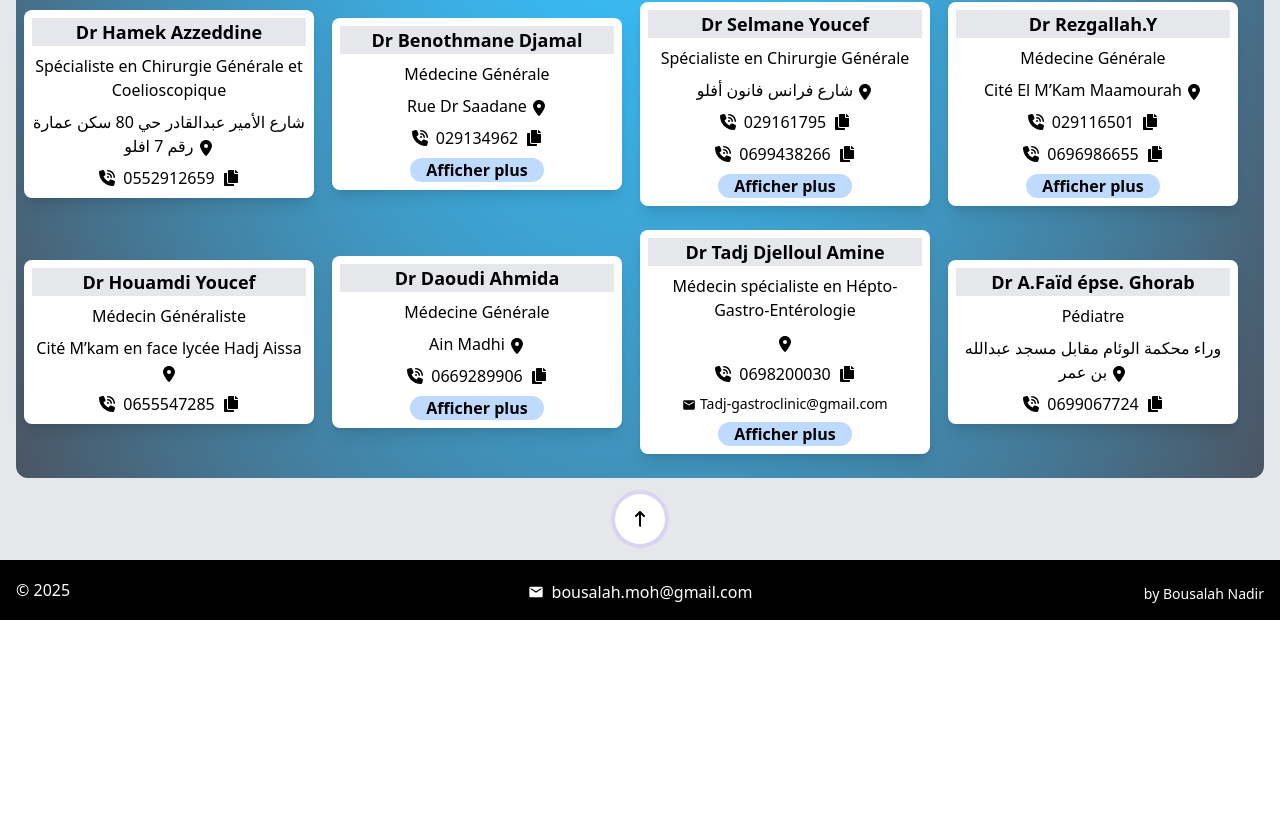
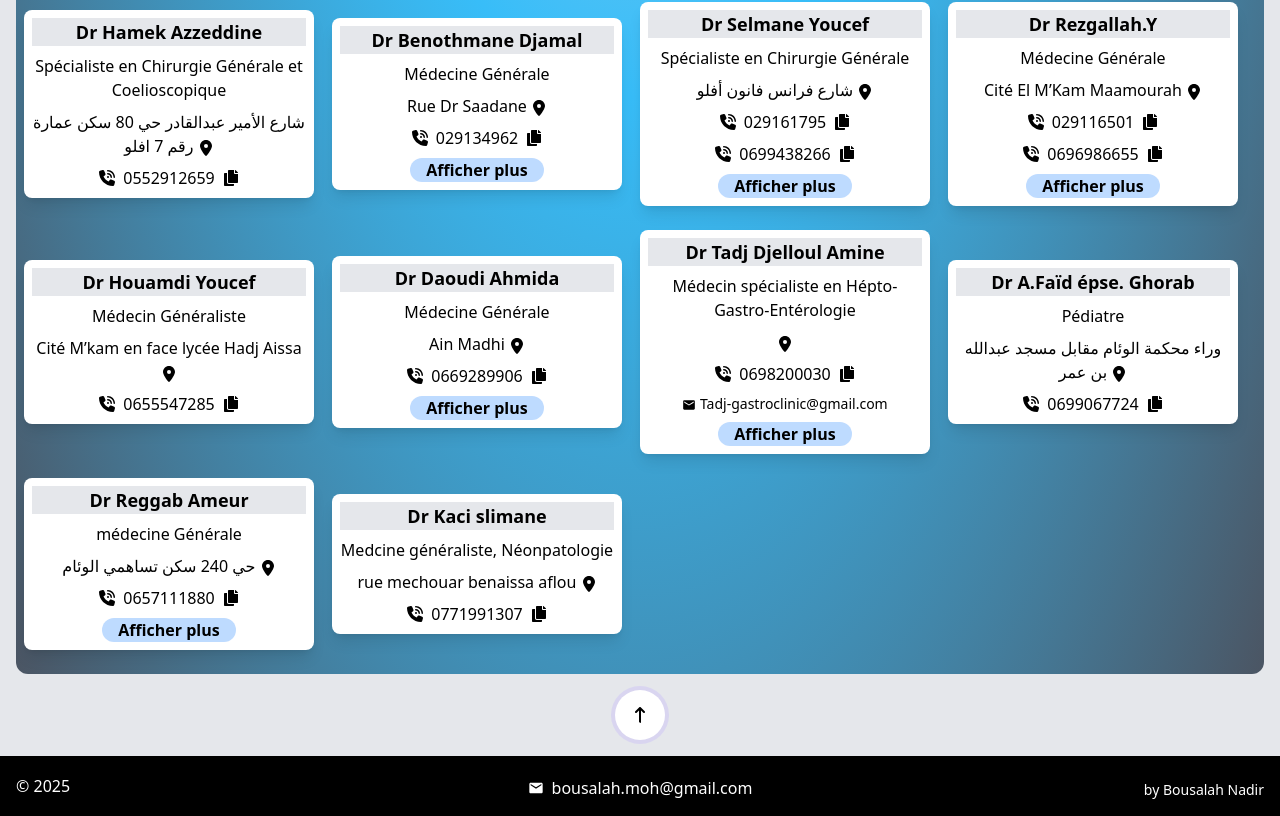
Before and after one commit to Medido1/Guide-M-dical-Laghouat, a React (Vite) app: page / in a window 1280 px wide. Shown: the part 4046-4862 px from the top of the page. Before the commit the page ends 4666 px from the top, so only its background shows below. Built offline with nearby package versions, Linux system fonts and the light colour scheme.

Commit message:
update database

```diff
--- a/data.js
+++ b/data.js
@@ -609,6 +609,23 @@ const doctors = [
     adress: "وراء محكمة الوئام مقابل مسجد عبدالله بن عمر",
     phone: "0699067724",
   },
+  {
+    id:61,
+    searchTerm:"Médecine Générale",
+    name: "Dr Reggab Ameur",
+    speciality: "médecine Générale",
+    adress: "حي 240 سكن تساهمي الوئام",
+    phone: "0657111880",
+    moreInfo: "Echographie urgence",
+  },
+  {
+    id:62,
+    searchTerm: "Medcine généraliste",
+    name: "Dr Kaci slimane",
+    speciality: "Medcine généraliste, Néonpatologie",
+    adress: "rue mechouar benaissa aflou",
+    phone: "0771991307"
+  }
 ];
 
 const imagingCenters = [
```
